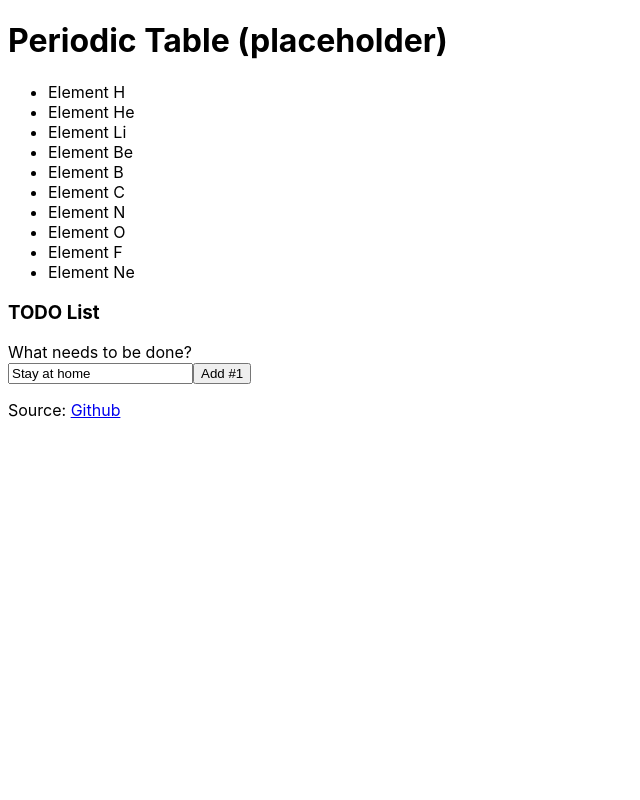
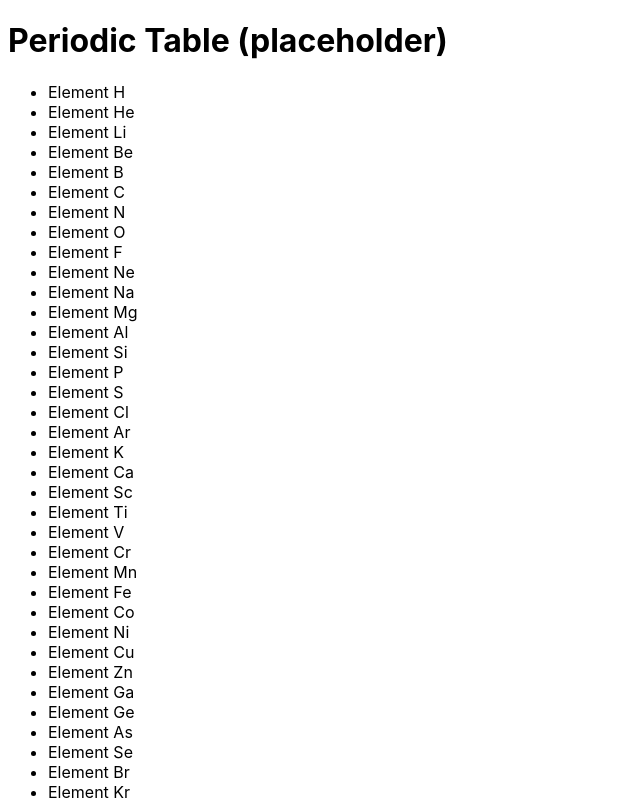
Before and after one commit to kaicarver/yuansu-react, a React (Create React App) app: page / in a window 1280 px wide. Shown: the top 800 px of the page, without its empty margins (0-640 px from the left). Built offline with nearby package versions, Linux system fonts and the light colour scheme.

Commit message:
all the elementsss

```diff
--- a/src/index.js
+++ b/src/index.js
@@ -4,13 +4,14 @@ import './index.css';
 import * as serviceWorker from './serviceWorker';
 import periodicData from './PeriodicTable.json';
 
+console.log(periodicData.elements.map((el) => el.symbol));
 console.log(periodicData);
 
 function PeriodicTable(props) {
   return <div>
     <h1>Periodic Table (placeholder)</h1>
     <ul>
-      {"H He Li Be B C N O F Ne".split(" ").map((el) =>
+      {periodicData.elements.map((el) => el.symbol).map((el) =>
         <li key={el}><Element name={el} /></li>
       )}
     </ul>
```
